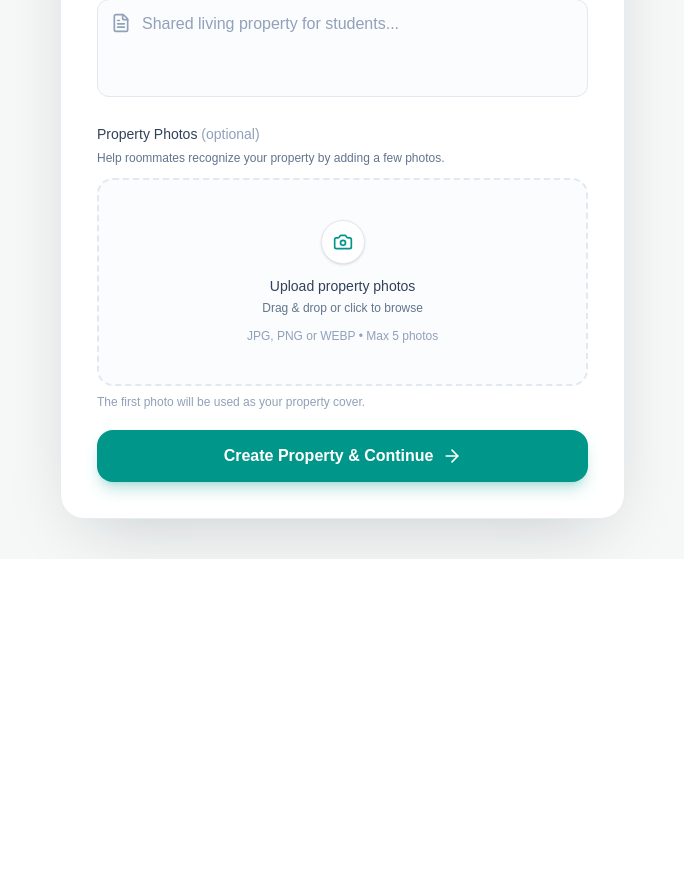
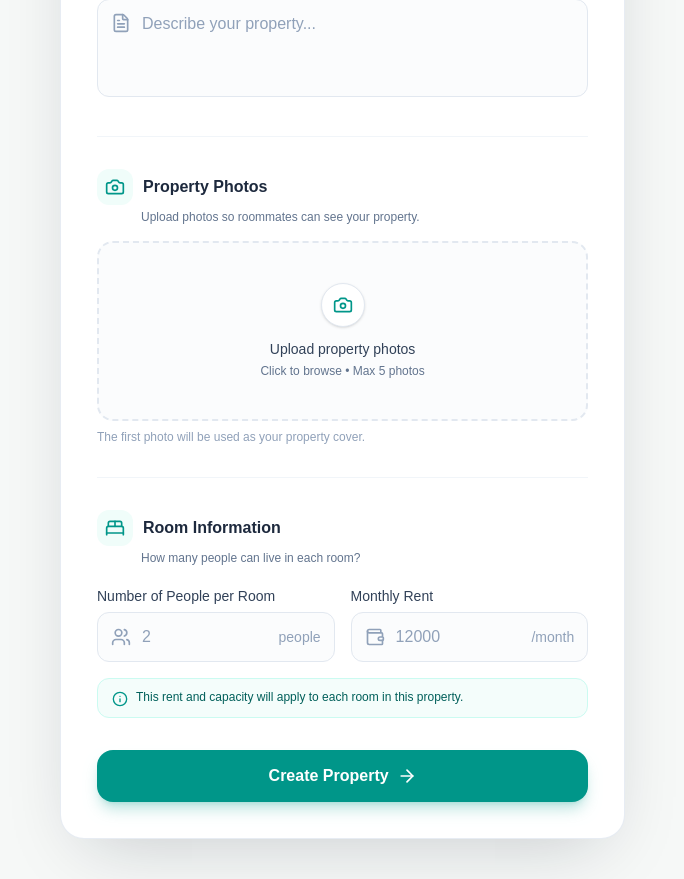
Before and after one commit to Darshana-Bhandari/RoomSync, a React (Vite) app: page /property in a window 1280 px wide. Shown: the part 720-1599 px from the top of the page, without its empty margins (68-752 px from the left). Before the commit the page ends 1279 px from the top, so only its background shows below. Built offline with nearby package versions, Linux system fonts and the light colour scheme.

Commit message:
feat: enhance property creation form

```diff
--- a/src/Property Manager/Property.jsx
+++ b/src/Property Manager/Property.jsx
@@ -16,6 +16,9 @@ import {
   Plus,
   Images,
   BedDouble,
+  Users,
+  Wallet,
+  Info,
 } from "lucide-react";
 
 const PROPERTY_TYPES = [
@@ -132,6 +135,19 @@ const PropertyPreviewCard = ({ formData, photos }) => {
                   {formData.rooms} {Number(formData.rooms) === 1 ? "room" : "rooms"}
                 </span>
               )}
+              {formData.peoplePerRoom && (
+                <span className="inline-flex items-center gap-1.5 text-xs font-medium text-slate-600 bg-slate-50 border border-slate-200 rounded-full px-3 py-1.5">
+                  <Users className="w-3.5 h-3.5" />
+                  {formData.peoplePerRoom}{" "}
+                  {Number(formData.peoplePerRoom) === 1 ? "person" : "people"}/room
+                </span>
+              )}
+              {formData.rent && (
+                <span className="inline-flex items-center gap-1.5 text-xs font-medium text-teal-700 bg-teal-50 border border-teal-200 rounded-full px-3 py-1.5">
+                  <Wallet className="w-3.5 h-3.5" />
+                  Rs. {Number(formData.rent).toLocaleString("en-IN")}/room
+                </span>
+              )}
             </div>
 
             {formData.description && (
@@ -171,6 +187,8 @@ const Property = () => {
     type: "",
     rooms: "",
     description: "",
+    peoplePerRoom: "",
+    rent: "",
   });
   // photos: [{ file, url }]
   const [photos, setPhotos] = useState([]);
@@ -212,6 +230,20 @@ const Property = () => {
       next.rooms = "Must have at least 1 room.";
     } else if (Number(data.rooms) > 100) {
       next.rooms = "Maximum 100 rooms allowed.";
+    }
+
+    if (!data.peoplePerRoom) {
+      next.peoplePerRoom = "Enter how many people can live in each room.";
+    } else if (Number(data.peoplePerRoom) < 1) {
+      next.peoplePerRoom = "Must allow at least 1 person.";
+    } else if (Number(data.peoplePerRoom) > 10) {
+      next.peoplePerRoom = "Maximum 10 people per room.";
+    }
+
+    if (!data.rent) {
+      next.rent = "Enter the monthly rent per room.";
+    } else if (Number(data.rent) < 0) {
+      next.rent = "Rent can't be negative.";
     }
 
     return next;
@@ -305,6 +337,8 @@ const Property = () => {
       type: true,
       rooms: true,
       description: true,
+      peoplePerRoom: true,
+      rent: true,
     });
 
     if (Object.keys(validationErrors).length > 0) return;
@@ -313,7 +347,13 @@ const Property = () => {
 
     try {
       // Replace with your real API call later
-      // await api.createProperty({ ...formData, rooms: Number(formData.rooms), images: photos.map(p => p.file) });
+      // await api.createProperty({
+      //   ...formData,
+      //   rooms: Number(formData.rooms),
+      //   peoplePerRoom: Number(formData.peoplePerRoom),
+      //   rent: Number(formData.rent),
+      //   images: photos.map((p) => p.file),
+      // });
       await new Promise((resolve) => setTimeout(resolve, 1200));
 
       setCreatedProperty({
@@ -322,6 +362,8 @@ const Property = () => {
         type: formData.type,
         rooms: Number(formData.rooms),
         description: formData.description.trim(),
+        peoplePerRoom: Number(formData.peoplePerRoom),
+        rent: Number(formData.rent),
         photoCount: photos.length,
         coverUrl: photos[0]?.url || null,
       });
@@ -343,6 +385,8 @@ const Property = () => {
   const addressInvalid = Boolean(touched.address && errors.address);
   const typeInvalid = Boolean(touched.type && errors.type);
   const roomsInvalid = Boolean(touched.rooms && errors.rooms);
+  const peopleInvalid = Boolean(touched.peoplePerRoom && errors.peoplePerRoom);
+  const rentInvalid = Boolean(touched.rent && errors.rent);
   const hasCoreDetails =
     formData.name.trim() && formData.address.trim() && formData.type && formData.rooms;
 
@@ -419,6 +463,19 @@ const Property = () => {
                   </p>
                 </div>
                 <div className="flex items-center gap-3">
+                  <Users className="w-5 h-5 text-slate-400 flex-shrink-0" />
+                  <p className="text-sm text-slate-600">
+                    {createdProperty.peoplePerRoom}{" "}
+                    {createdProperty.peoplePerRoom === 1 ? "Person" : "People"} per room
+                  </p>
+                </div>
+                <div className="flex items-center gap-3">
+                  <Wallet className="w-5 h-5 text-slate-400 flex-shrink-0" />
+                  <p className="text-sm text-slate-600">
+                    Rs. {createdProperty.rent.toLocaleString("en-IN")} / room / month
+                  </p>
+                </div>
+                <div className="flex items-center gap-3">
                   <Camera className="w-5 h-5 text-slate-400 flex-shrink-0" />
                   <p className="text-sm text-slate-600">
                     {createdProperty.photoCount}{" "}
@@ -474,17 +531,30 @@ const Property = () => {
           <div className="text-center mb-8 animate-[fadeIn_0.5s_ease-out]">
             <SetupProgress currentKey={hasCoreDetails ? "photos" : "details"} />
             <h1 className="text-3xl font-bold text-slate-900 mb-2 mt-6">
-              Build your property workspace
+              Create Your Property
             </h1>
             <p className="text-slate-500 max-w-md mx-auto">
-              Add your property details and photos so your roommates can
-              easily recognize and explore their new home.
+              Set up your property, photos, and room information all in one
+              place.
             </p>
           </div>
 
           <div className="grid grid-cols-1 lg:grid-cols-[1.3fr_1fr] gap-6 items-start">
             {/* Form card */}
-            <div className="rounded-3xl border border-slate-200/80 bg-white p-7 sm:p-9 shadow-[0_24px_70px_-25px_rgba(15,23,42,0.22)] animate-[fadeIn_0.5s_ease-out]">
+            <div className="rounded-3xl border border-slate-200/80 bg-white p-7 sm:p-9 shadow-[0_24px_70px_-25px_rgba(15,23,42,0.22)] animate-[fadeIn_0.5s_ease-out] space-y-8">
+              {errors.submit && (
+                <div
+                  role="alert"
+                  className="flex items-start gap-2 rounded-xl border border-red-200 bg-red-50 px-4 py-3 text-sm text-red-700"
+                >
+                  <AlertCircle className="h-4 w-4 mt-0.5 flex-shrink-0" />
+                  <span>{errors.submit}</span>
+                </div>
+              )}
+
+              <form onSubmit={handleSubmit} noValidate className="space-y-8">
+                {/* ── Section: Property Information ── */}
+                <div>
                   <div className="flex items-center gap-2.5 mb-6">
                     <div className="w-9 h-9 rounded-xl bg-teal-50 flex items-center justify-center">
                       <Home className="w-5 h-5 text-teal-600" />
@@ -494,17 +564,7 @@ const Property = () => {
                     </h2>
                   </div>
 
-              {errors.submit && (
-                <div
-                  role="alert"
-                  className="mb-5 flex items-start gap-2 rounded-xl border border-red-200 bg-red-50 px-4 py-3 text-sm text-red-700"
-                >
-                  <AlertCircle className="h-4 w-4 mt-0.5 flex-shrink-0" />
-                  <span>{errors.submit}</span>
-                </div>
-              )}
-
-              <form onSubmit={handleSubmit} noValidate className="space-y-5">
+                  <div className="space-y-5">
                     {/* Property Name */}
                     <div>
                       <label
@@ -688,21 +748,26 @@ const Property = () => {
                           value={formData.description}
                           onChange={handleChange}
                           onBlur={handleBlur}
-                      placeholder="Shared living property for students..."
+                          placeholder="Describe your property..."
                           className="w-full pl-11 pr-4 py-3 rounded-xl border border-slate-200 bg-slate-50/50 outline-none transition-all duration-200 placeholder:text-slate-400 focus:bg-white focus:border-teal-500 focus:ring-2 focus:ring-teal-500/10 resize-none"
                         />
                       </div>
                     </div>
+                  </div>
+                </div>
 
-                {/* Property Photos */}
-                <div>
-                  <label className="block text-sm font-medium text-slate-700 mb-1.5">
-                    Property Photos{" "}
-                    <span className="text-slate-400 font-normal">(optional)</span>
-                  </label>
-                  <p className="text-xs text-slate-500 mb-3">
-                    Help roommates recognize your property by adding a few
-                    photos.
+                {/* ── Section: Property Photos ── */}
+                <div className="pt-8 border-t border-slate-100">
+                  <div className="flex items-center gap-2.5 mb-1">
+                    <div className="w-9 h-9 rounded-xl bg-teal-50 flex items-center justify-center">
+                      <Camera className="w-5 h-5 text-teal-600" />
+                    </div>
+                    <h2 className="text-base font-semibold text-slate-800">
+                      Property Photos
+                    </h2>
+                  </div>
+                  <p className="text-xs text-slate-500 mb-4 ml-11">
+                    Upload photos so roommates can see your property.
                   </p>
 
                   {photos.length > 0 && (
@@ -768,10 +833,7 @@ const Property = () => {
                         Upload property photos
                       </p>
                       <p className="text-xs text-slate-500 mt-1">
-                        Drag & drop or click to browse
-                      </p>
-                      <p className="text-xs text-slate-400 mt-3">
-                        JPG, PNG or WEBP • Max {MAX_PHOTOS} photos
+                        Click to browse • Max {MAX_PHOTOS} photos
                       </p>
                     </div>
                   )}
@@ -797,11 +859,126 @@ const Property = () => {
                   )}
                 </div>
 
+                {/* ── Section: Room Information ── */}
+                <div className="pt-8 border-t border-slate-100">
+                  <div className="flex items-center gap-2.5 mb-1">
+                    <div className="w-9 h-9 rounded-xl bg-teal-50 flex items-center justify-center">
+                      <BedDouble className="w-5 h-5 text-teal-600" />
+                    </div>
+                    <h2 className="text-base font-semibold text-slate-800">
+                      Room Information
+                    </h2>
+                  </div>
+                  <p className="text-xs text-slate-500 mb-5 ml-11">
+                    How many people can live in each room?
+                  </p>
+
+                  <div className="grid grid-cols-1 sm:grid-cols-2 gap-4">
+                    {/* People per Room */}
+                    <div>
+                      <label
+                        htmlFor="peoplePerRoom"
+                        className="block text-sm font-medium text-slate-700 mb-1.5"
+                      >
+                        Number of People per Room
+                      </label>
+                      <div className="relative">
+                        <div className="absolute inset-y-0 left-0 pl-3.5 flex items-center pointer-events-none">
+                          <Users
+                            className={`h-5 w-5 ${
+                              peopleInvalid ? "text-red-400" : "text-slate-400"
+                            }`}
+                          />
+                        </div>
+                        <input
+                          id="peoplePerRoom"
+                          name="peoplePerRoom"
+                          type="number"
+                          min="1"
+                          max="10"
+                          value={formData.peoplePerRoom}
+                          onChange={handleChange}
+                          onBlur={handleBlur}
+                          placeholder="2"
+                          aria-invalid={peopleInvalid}
+                          className={`w-full pl-11 pr-16 py-3 rounded-xl border outline-none transition-all duration-200 placeholder:text-slate-400 focus:bg-white focus:ring-2 ${
+                            peopleInvalid
+                              ? "border-red-300 bg-white focus:border-red-500 focus:ring-red-500/20"
+                              : "border-slate-200 bg-slate-50/50 focus:border-teal-500 focus:ring-teal-500/10"
+                          }`}
+                        />
+                        <span className="absolute inset-y-0 right-3.5 flex items-center text-sm text-slate-400 pointer-events-none">
+                          people
+                        </span>
+                      </div>
+                      {peopleInvalid && (
+                        <p className="mt-1.5 flex items-center gap-1 text-sm text-red-600">
+                          <AlertCircle className="h-3.5 w-3.5 flex-shrink-0" />
+                          {errors.peoplePerRoom}
+                        </p>
+                      )}
+                    </div>
+
+                    {/* Monthly Rent */}
+                    <div>
+                      <label
+                        htmlFor="rent"
+                        className="block text-sm font-medium text-slate-700 mb-1.5"
+                      >
+                        Monthly Rent
+                      </label>
+                      <div className="relative">
+                        <div className="absolute inset-y-0 left-0 pl-3.5 flex items-center pointer-events-none">
+                          <Wallet
+                            className={`h-5 w-5 ${
+                              rentInvalid ? "text-red-400" : "text-slate-400"
+                            }`}
+                          />
+                        </div>
+                        <input
+                          id="rent"
+                          name="rent"
+                          type="number"
+                          min="0"
+                          step="100"
+                          value={formData.rent}
+                          onChange={handleChange}
+                          onBlur={handleBlur}
+                          placeholder="12000"
+                          aria-invalid={rentInvalid}
+                          className={`w-full pl-11 pr-20 py-3 rounded-xl border outline-none transition-all duration-200 placeholder:text-slate-400 focus:bg-white focus:ring-2 ${
+                            rentInvalid
+                              ? "border-red-300 bg-white focus:border-red-500 focus:ring-red-500/20"
+                              : "border-slate-200 bg-slate-50/50 focus:border-teal-500 focus:ring-teal-500/10"
+                          }`}
+                        />
+                        <span className="absolute inset-y-0 right-3.5 flex items-center text-sm text-slate-400 pointer-events-none">
+                          /month
+                        </span>
+                      </div>
+                      {rentInvalid && (
+                        <p className="mt-1.5 flex items-center gap-1 text-sm text-red-600">
+                          <AlertCircle className="h-3.5 w-3.5 flex-shrink-0" />
+                          {errors.rent}
+                        </p>
+                      )}
+                    </div>
+                  </div>
+
+                  <div className="flex items-start gap-2 mt-4 rounded-xl bg-teal-50/70 border border-teal-100 px-3.5 py-2.5">
+                    <Info className="h-4 w-4 text-teal-600 mt-0.5 flex-shrink-0" />
+                    <p className="text-xs text-teal-800">
+                      This rent and capacity will apply to each room in this
+                      property.
+                    </p>
+                  </div>
+                </div>
+
                 {/* Submit */}
                 <button
                   type="submit"
                   disabled={isLoading}
-                  className="group w-full flex items-center justify-center gap-2 bg-teal-600 hover:bg-teal-700 disabled:bg-teal-400 disabled:cursor-not-allowed text-white font-semibold py-3.5 px-4 rounded-2xl transition-all duration-200 shadow-lg shadow-teal-600/25 hover:shadow-teal-600/40 hover:-translate-y-0.5 active:translate-y-0 active:scale-[0.98] mt-2"
+                  className="group w-full flex items-center justify-center gap-2 bg-teal-600 hover:bg-teal-700 disabled:bg-teal-400 disabled:cursor-not-allowed text-white font-semibold py-3.5 px-4 rounded-2xl transition-all duration-200 shadow-lg shadow-teal-600/25 hover:shadow-teal-600/40 hover:-translate-y-0.5 active:translate-y-0 active:scale-[0.98]"
                 >
                   {isLoading ? (
                     <>
@@ -829,7 +1006,7 @@ const Property = () => {
                     </>
                   ) : (
                     <>
-                      Create Property & Continue
+                      Create Property
                       <ArrowRight className="w-5 h-5 transition-transform duration-200 group-hover:translate-x-1" />
                     </>
                   )}
```
Lines whose indentation alone changed are shown as unchanged.
